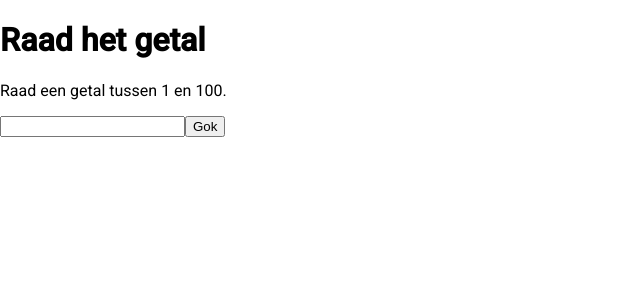
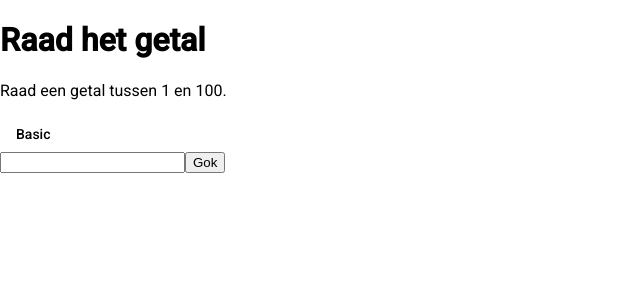
Before and after one commit to vickieke83/raad-het-getal, an Angular app: page / in a window 1280 px wide. Shown: the top 300 px of the page, without its empty margins (0-640 px from the left). Built offline with nearby package versions, Linux system fonts and the light colour scheme.

Commit message:
app component update

```diff
--- a/src/app/app.component.html
+++ b/src/app/app.component.html
@@ -5,6 +5,10 @@
 <div *ngIf="aantalBeurten<=0">
   <p>Je beurten zijn om.</p>
   <button (click)="reset()">Reset</button>
+</div>
+
+<div>
+<button mat-button>Basic</button>
 </div>
 
 <div *ngIf="gewonnen==true">
```
